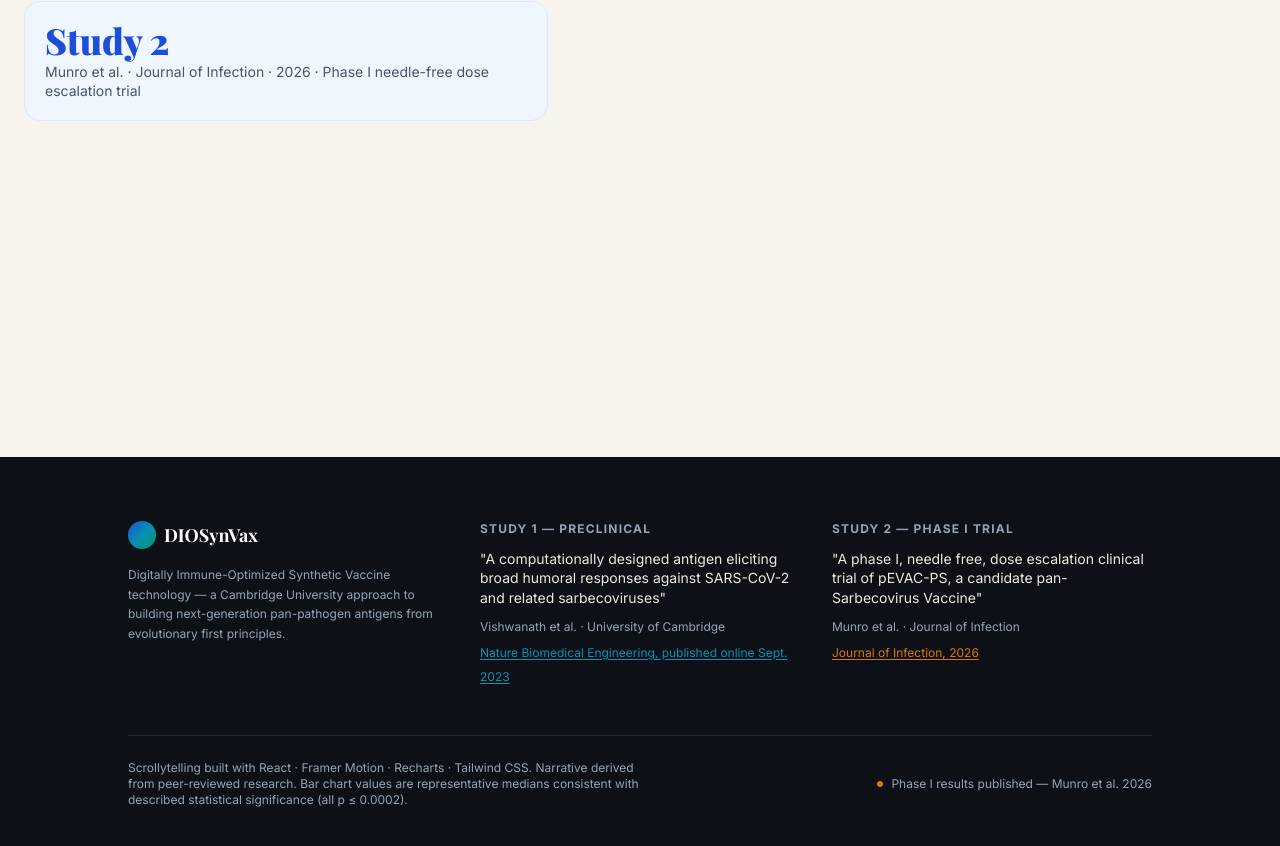
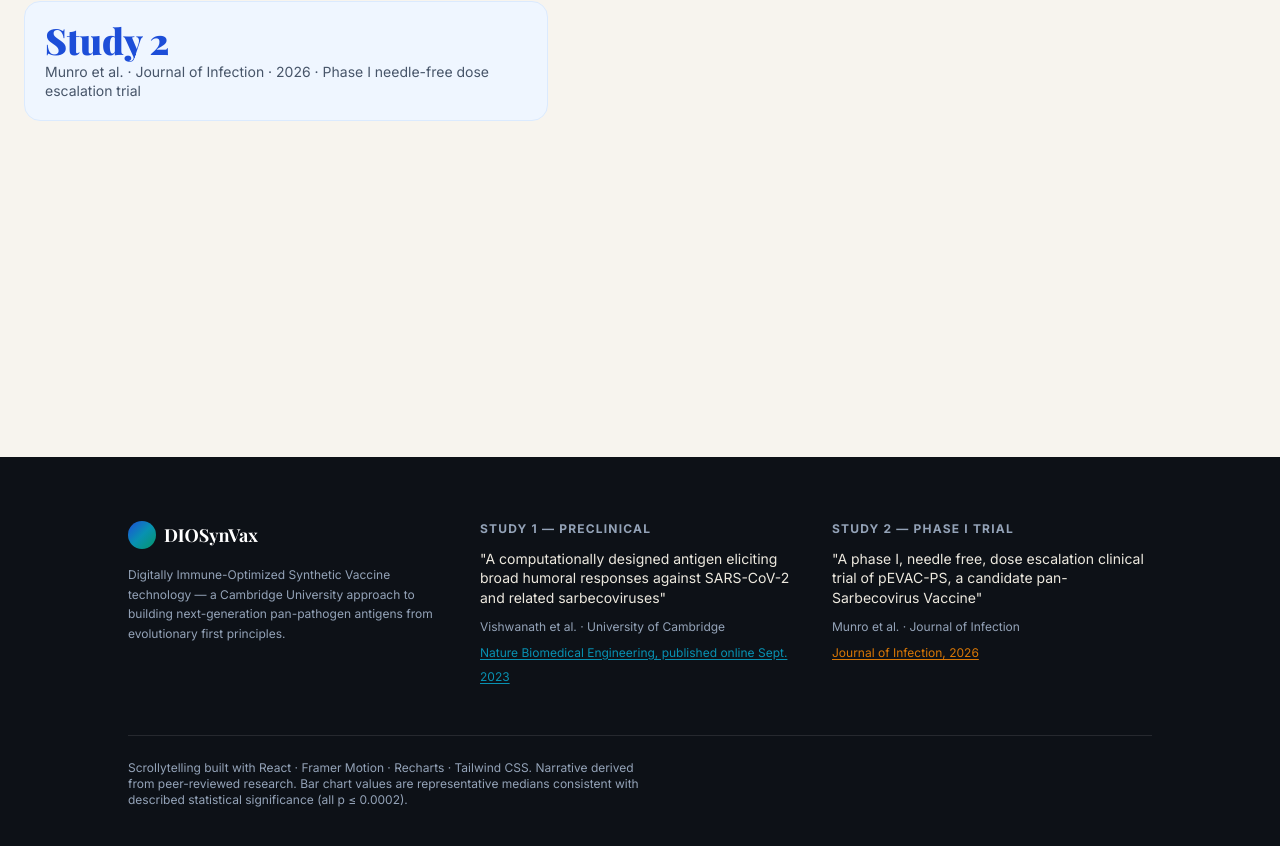
Before and after one commit to fabigr8/scrolly-DIOSynVax-vaccine, a React (Vite) app: page / in a window 1280 px wide. Shown: the part 7655-8501 px from the top of the page. Built offline with nearby package versions, Linux system fonts and the light colour scheme; a web font is replaced by a local one.

Commit message:
updated footer 2

```diff
--- a/src/App.jsx
+++ b/src/App.jsx
@@ -109,8 +109,8 @@ function Footer() {
             representative medians consistent with described statistical significance (all p ≤ 0.0002).
           </p>
           <div className="flex items-center gap-2 flex-shrink-0">
-            <span className="inline-block w-1.5 h-1.5 rounded-full bg-science-amber" />
-            <span className="text-xs text-ink-faint">Phase I results published — Munro et al. 2026</span>
+            {/*<span className="inline-block w-1.5 h-1.5 rounded-full bg-science-amber" />
+            <span className="text-xs text-ink-faint">Phase I results published — Munro et al. 2026</span> */}
           </div>
         </div>
       </div>
```
Also changed, not shown: 4 other files (tests, documents, lock files or other folders).
